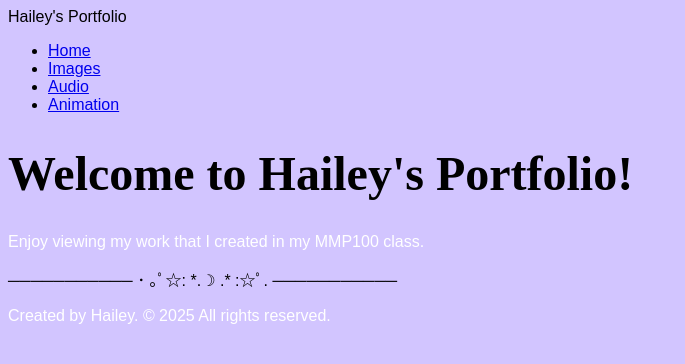
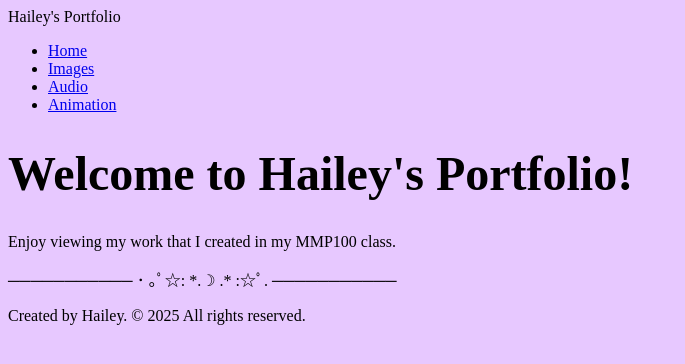
Before and after one commit to cl9udii/web-project, a plain HTML site: page index.html in a window 1280 px wide. Shown: the whole page, without its empty margins (0-685 px from the left). Drawn offline with Linux system fonts and the light colour scheme.

Commit message:
Update style.css

```diff
--- a/style.css
+++ b/style.css
@@ -5,21 +5,18 @@ video {
 }
 
 body {
-	background-color: #d2c5ff;
+	background-color: #e7c8ff;
 	/* color: #ffffff; */
 }
 
 p {
-	color: #ffffff;
+	color: #000000;
 }
 h1{
   font-size: 3rem;
 }
 
 body{
-  font-family: Arial, sans-serif;
+  font-family: "Times New Roman", Times, serif;
+
 }
-
-h1, h2, h3, h4, h5, h6{
-  font-family: "Raleway", serif;
-}
```
